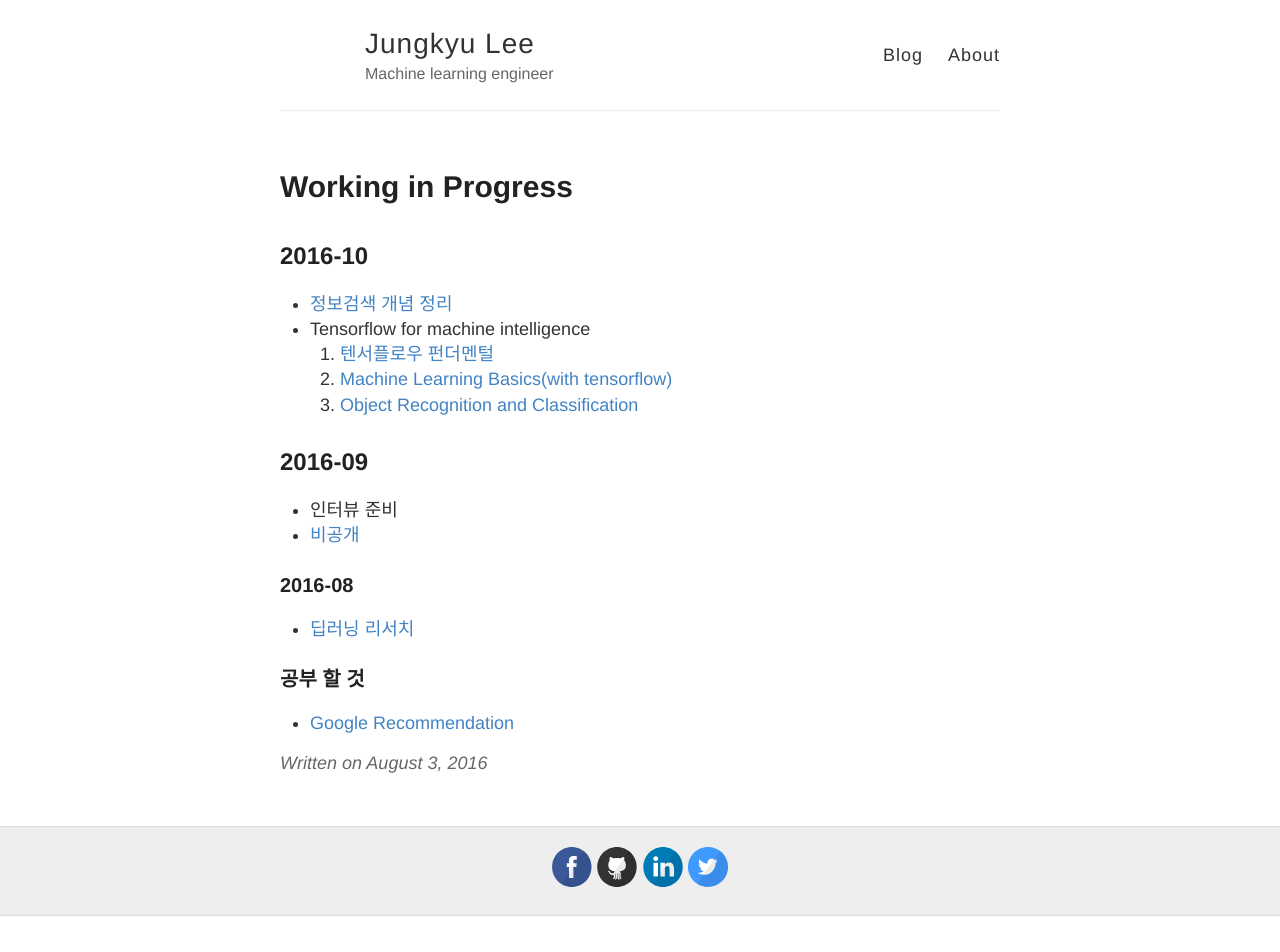
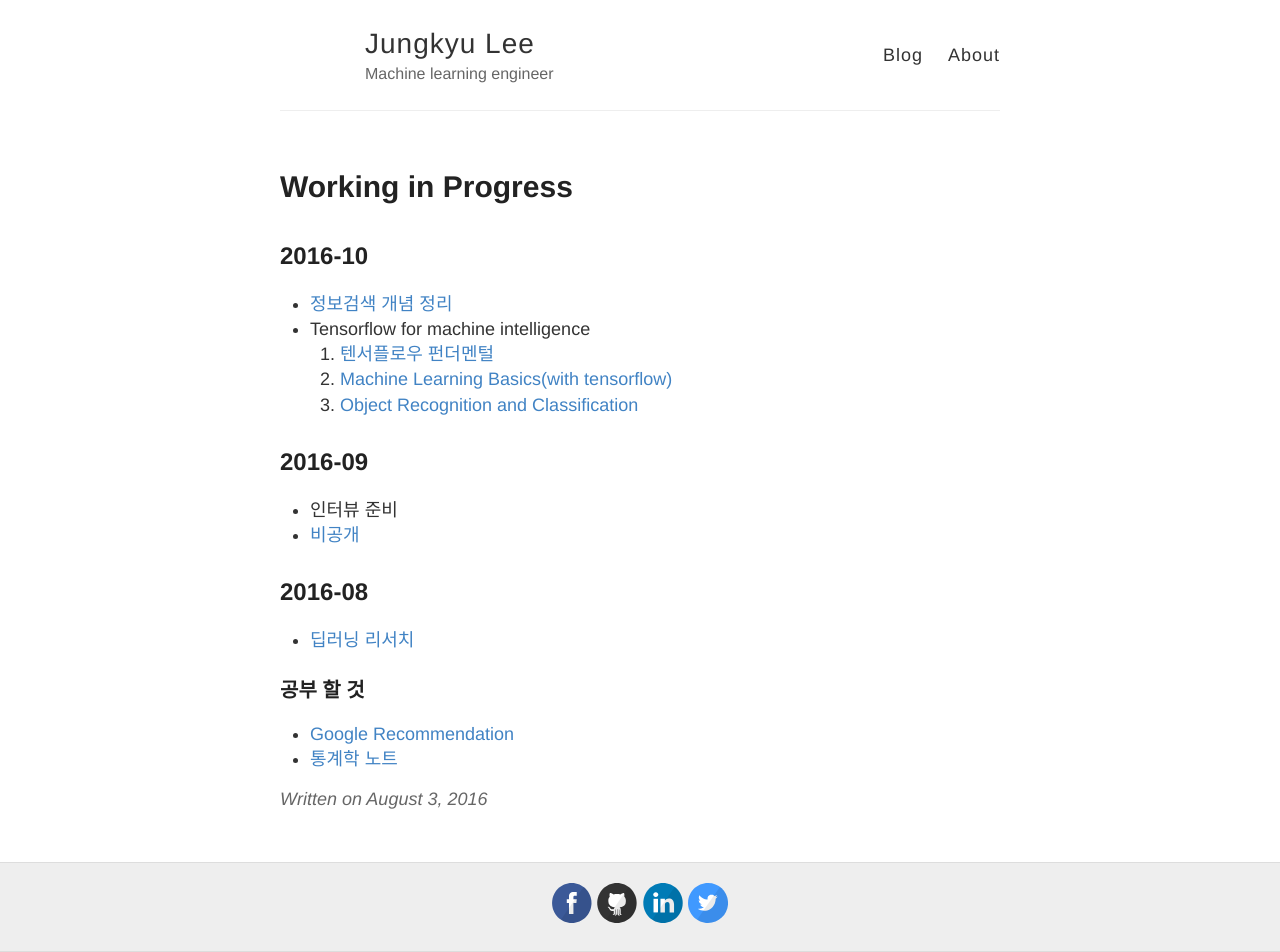
Before and after one commit to sweaterr/sweaterr.github.io, a Jekyll site: the page built from _posts/2016-8-3-Hello-World.md, in a window 1280 px wide. Built offline with Jekyll 4.4.1, drawn with Linux system fonts in a browser that asks for light colours; comment, search, counter and statistics services are not loaded; before the commit the page ends 916 px from its top, so only the background shows below that.

Commit message:
Update 2016-8-3-Hello-World.md

```diff
--- a/_posts/2016-8-3-Hello-World.md
+++ b/_posts/2016-8-3-Hello-World.md
@@ -15,7 +15,7 @@ title: Working in Progress
 * 인터뷰 준비
  * [비공개](https://github.com/sweaterr/bookmarking)
 
-### 2016-08
+## 2016-08
 
 * [딥러닝 리서치](https://www.evernote.com/shard/s29/sh/ccc34407-349e-45e9-84e4-9a0d89dbeece/db06b1edce00b717e5493400d5947bd9
 )
@@ -24,3 +24,4 @@ title: Working in Progress
 ### 공부 할 것
 
 * [Google Recommendation](https://www.google.com/about/careers/students/guide-to-technical-development.html)
+* [통계학 노트](http://jaekwangkim.com/)
```
